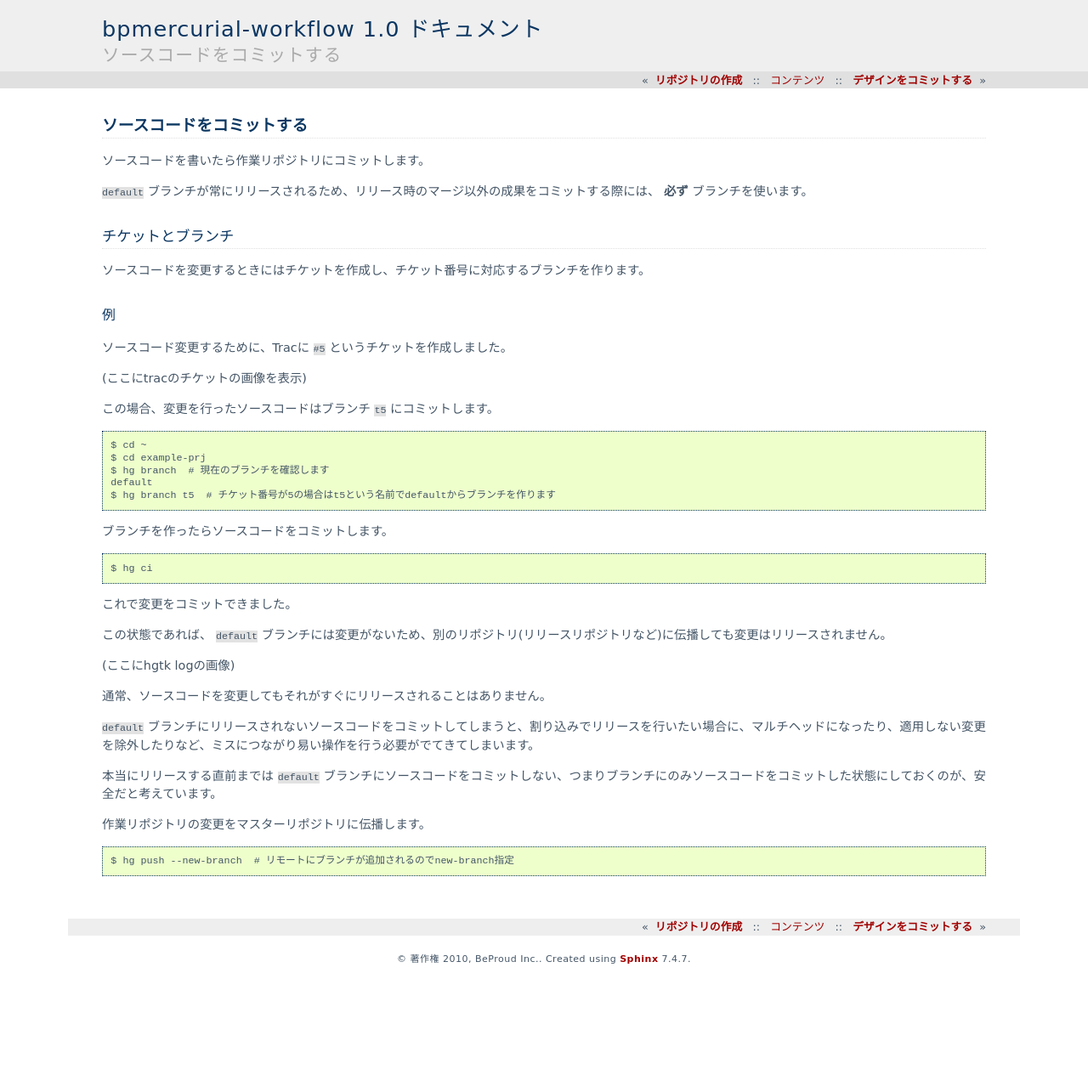
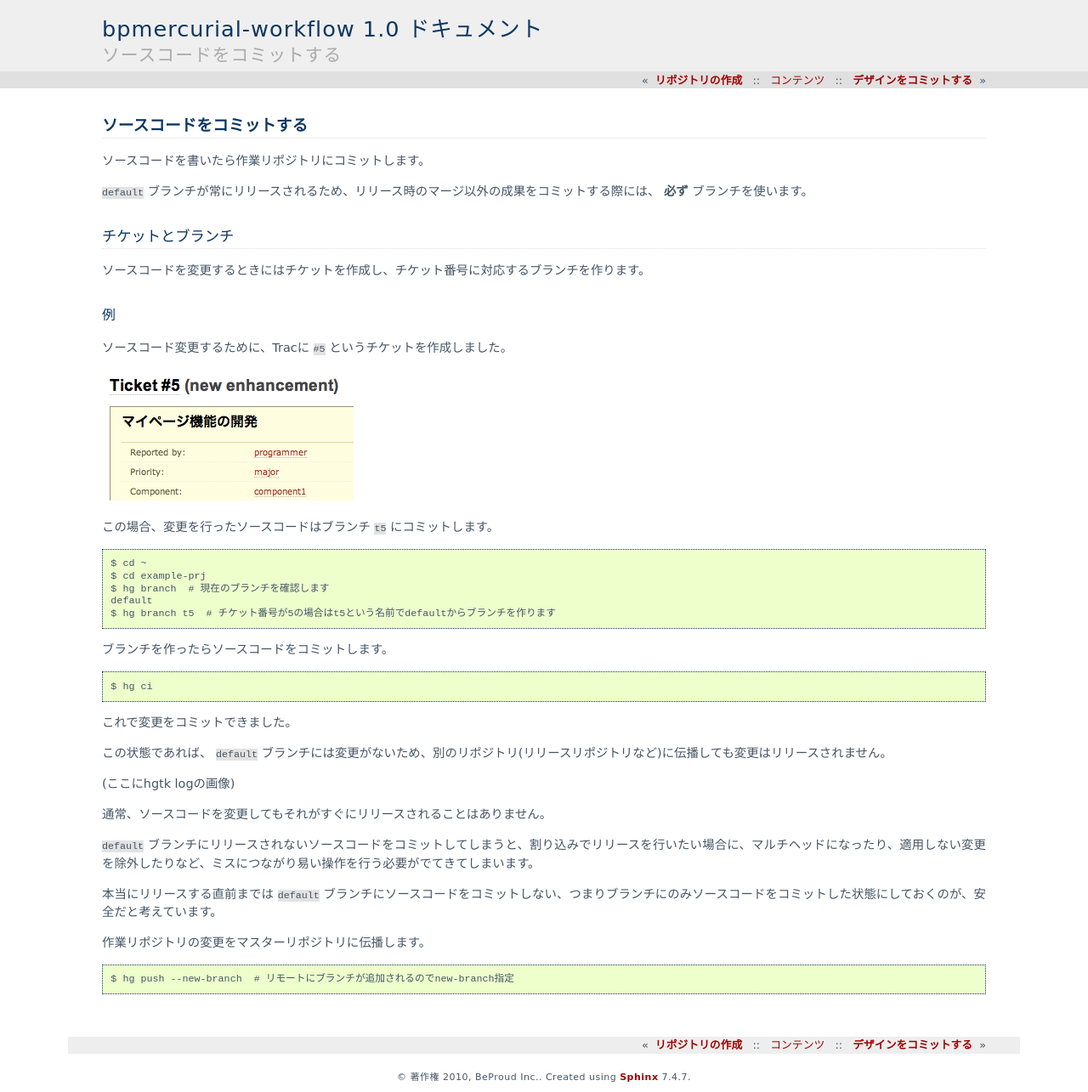
Before and after one commit to beproud/bpmercurial-workflow, a Sphinx documentation site: the page built from ja/source/commit_code.rst, in a window 1280 px wide. Shown: the whole page at 85% size. Built offline with Sphinx 7.4.7, drawn with Linux system fonts in a browser that asks for light colours; before the commit the page ends 1146 px from its top, so only the background shows below that.

Commit message:
チケットの画像を追加

```diff
--- a/ja/source/commit_code.rst
+++ b/ja/source/commit_code.rst
@@ -15,7 +15,7 @@
 
 ソースコード変更するために、Tracに ``#5`` というチケットを作成しました。
 
-(ここにtracのチケットの画像を表示)
+.. image:: static/trac-ticket.png
 
 この場合、変更を行ったソースコードはブランチ ``t5`` にコミットします。
 
```
Also changed, not shown: ja/source/static/trac-ticket.png (added).
